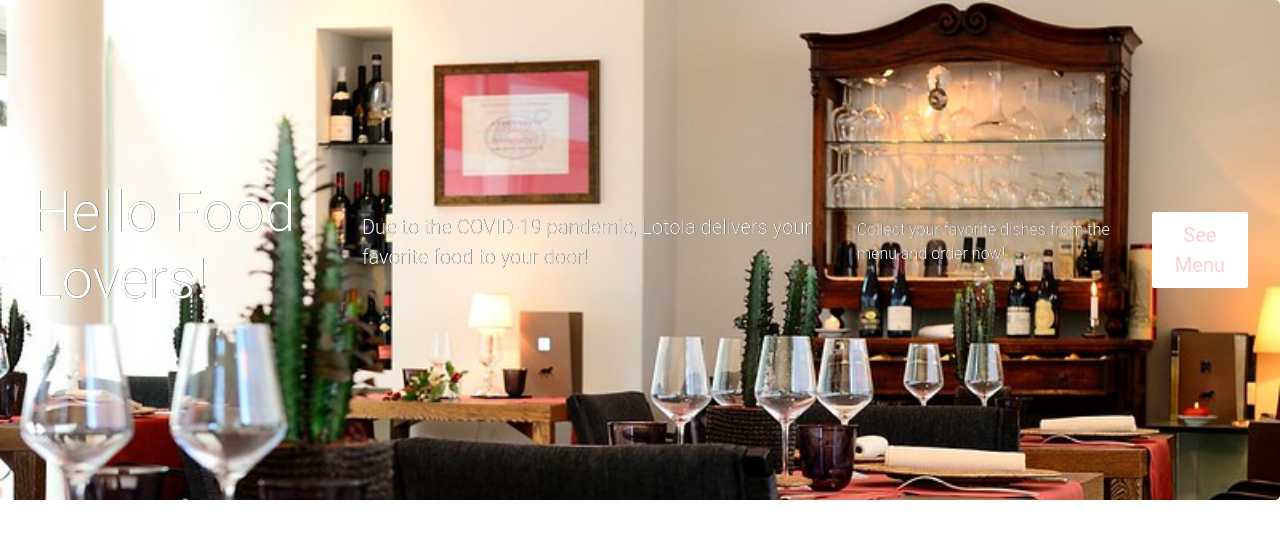
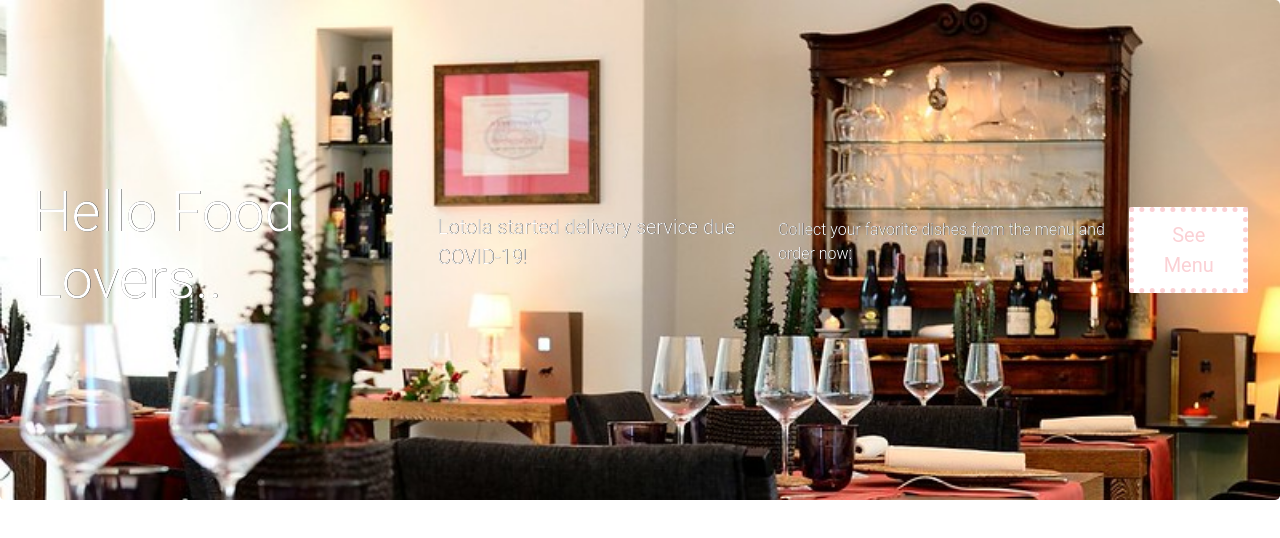
Before and after one commit to 140757/PRJ4-Chapter-6, a plain HTML site: page 140757.html in a window 1280 px wide. Drawn offline with Linux system fonts and the light colour scheme; files that its build step writes are made by us from their sources; files whose address does not match are found by name.

Commit message:
Retake Check #5

```diff
--- a/140757.html
+++ b/140757.html
@@ -2,17 +2,17 @@
 <html>
 <head>
 <meta charset="utf-8">
- <link rel="stylesheet" href="../prj4-chapter-3/css/bootstrap.min.css">
+ <link rel="stylesheet" href="../PRJ4-Chapter-6/css/bootstrap.min.css">
  <link href="../PRJ4-Chapter-6/css/styles.css" rel="stylesheet" type="text/css">
 <title>140757</title>
 </head>
 
 <body>
 <div class="jumbotron">
-  <h1 class="display-4">Hello Food Lovers!</h1>
-  <p class="lead">Due to the COVID-19 pandemic, Lotola delivers your favorite food to your door!</p>
+  <h1 class="display-4">Hello Food Lovers..</h1>
+  <p class="lead"> Lotola started delivery service due COVID-19!</p>
   <hr class="my-4">
-  <p>Collect your favorite dishes from the menu and order now!</p>
+  <p>Collect your favorite dishes from the menu and order now:</p>
   <a class="btn btn-primary btn-lg" href="/PRJ4-Chapter-6/index.html" role="button">See Menu</a>
 </div>
 </body>
--- a/css/styles.css
+++ b/css/styles.css
@@ -32,7 +32,7 @@ header p {
 .jumbotron {
   display: flex;
   align-items: center;
-  background-image: url(file:///C:/Users/lotte/Desktop/2020-2021%20IMEM/PR5/GitHub/PRJ4-Chapter-6/images/restaurantjumbotron.jpg);
+  background-image: url(../images/restaurantjumbotron.jpg);
   background-size: cover;
   color: #ffffff;
   height: 500px;
@@ -62,7 +62,9 @@ section .row img {
 
 .btn.btn-primary {
   border-radius: 2px;
-  border: 0px;
+  border: thick;
+  border-style: dotted;
+  border-color: #fbd1d5;
   color: #fbd1d5;
   text-shadow: none;
   background-color: #ffffff;
```
